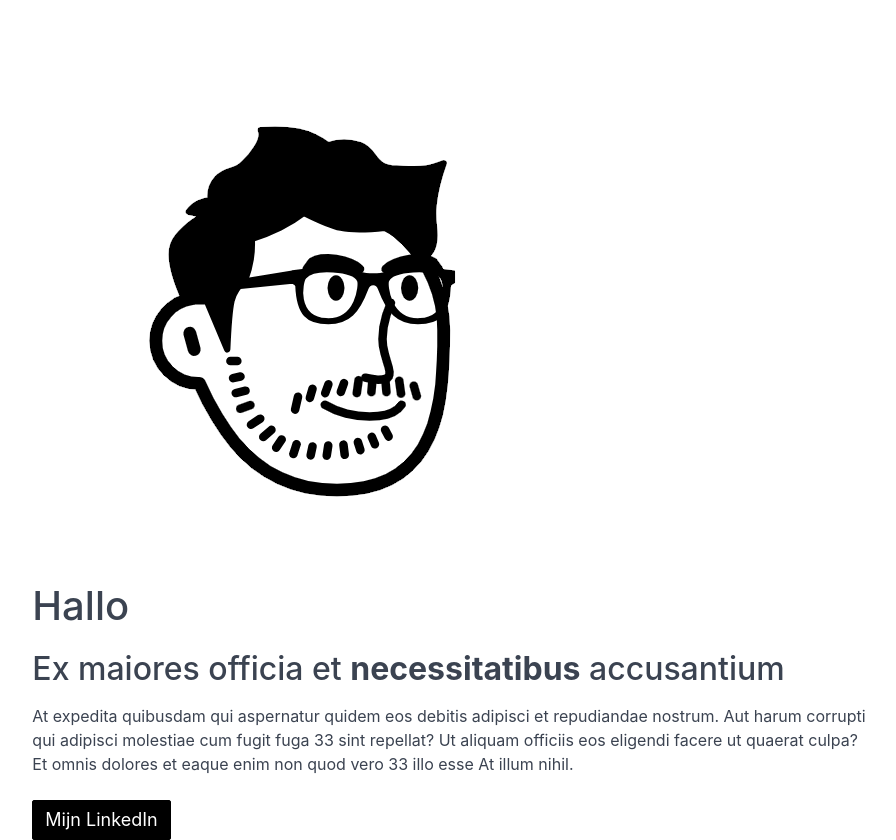
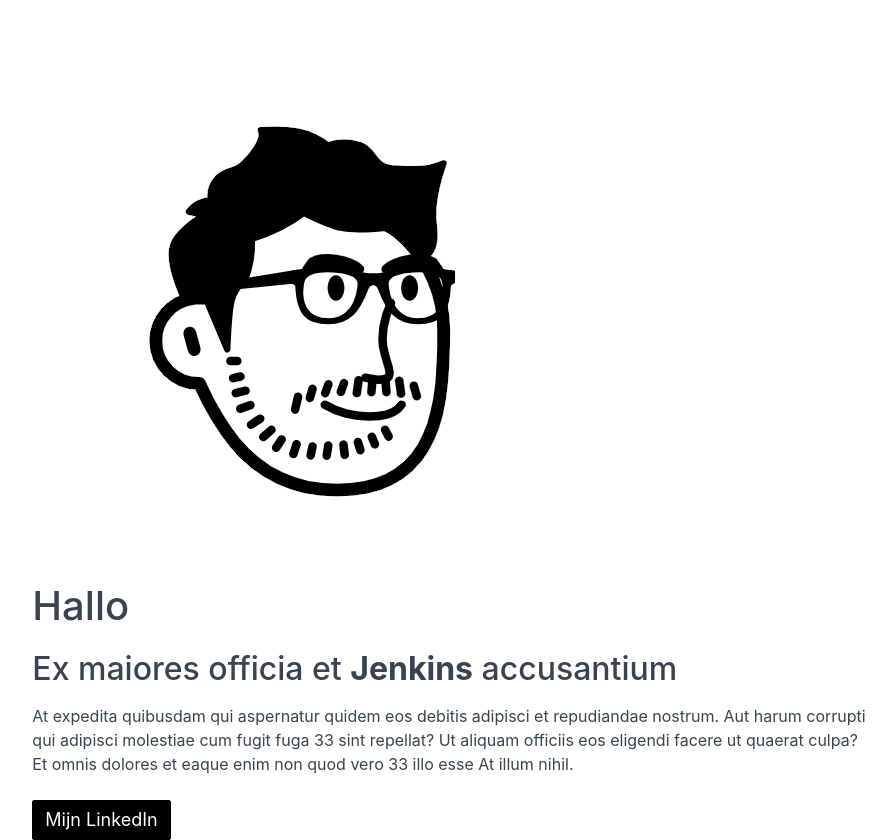
Before and after one commit to nick-nijland/nick-nijland, an Angular app: page / in a window 1280 px wide. Shown: the whole page, without its empty margins (189-1085 px from the left). Built offline with nearby package versions, Linux system fonts and the light colour scheme.

Commit message:
Jenkins test

```diff
--- a/src/app/home.component.html
+++ b/src/app/home.component.html
@@ -3,7 +3,7 @@
     <div class="column col-8 col-sm-10 col-mx-auto">
       <img src="assets/avatar-nick-nijland.png" alt="Nick Nijland" />
       <h1>Hallo</h1>
-      <h2>Ex maiores officia et <b>necessitatibus</b> accusantium</h2>
+      <h2>Ex maiores officia et <b>Jenkins</b> accusantium</h2>
       <p>
         At expedita quibusdam qui aspernatur quidem eos debitis adipisci et repudiandae nostrum. Aut harum corrupti qui
         adipisci molestiae cum fugit fuga 33 sint repellat? Ut aliquam officiis eos eligendi facere ut quaerat culpa? Et
```
